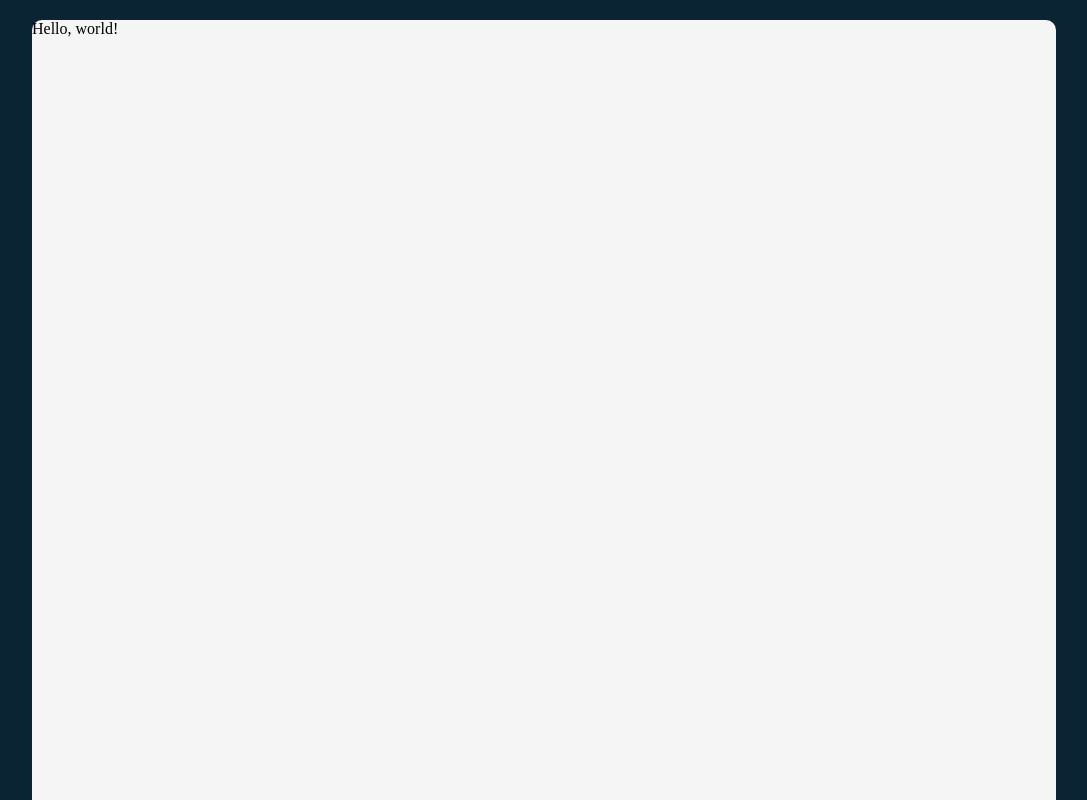
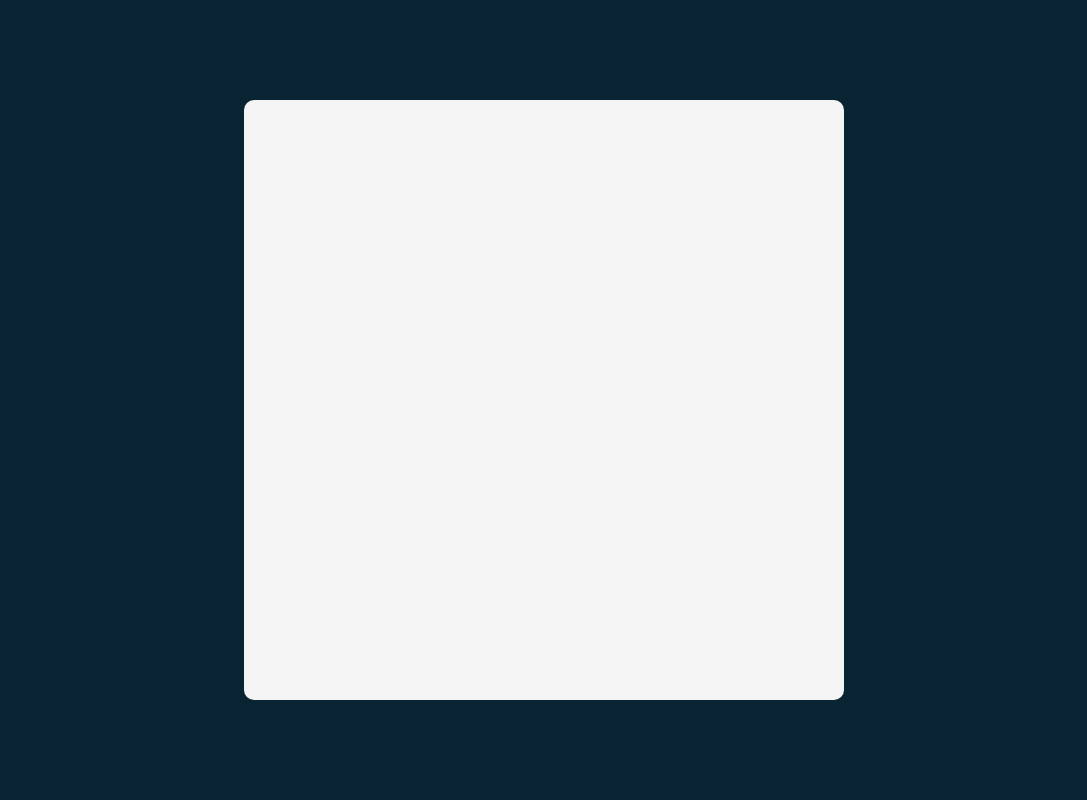
Before and after one commit to HaydenDingman/scrimba-tenzies-react, a React (Vite) app: page / in a window 1280 px wide. Shown: the top 800 px of the page, without its empty margins (96-1183 px from the left). Built offline with nearby package versions, Linux system fonts and the light colour scheme.

Commit message:
Update max-height and max-width of main

```diff
--- a/src/App.jsx
+++ b/src/App.jsx
@@ -6,7 +6,7 @@ function App() {
 
   return (
     <>
-      <main>Hello, world!</main>
+      <main></main>
     </>
   )
 }
--- a/src/index.css
+++ b/src/index.css
@@ -1,5 +1,11 @@
 * {
     box-sizing: border-box;
+}
+
+body, html {
+  margin: 0;
+  padding: 0;
+  border: 0;
 }
 
 body {
@@ -10,11 +16,12 @@ body {
     align-items: center;
     justify-content: center;
     padding: 1.25em 2em;
+    height: 100vh;
 }
 
 main {
     background-color: #F5F5F5;
-    width: 80vh;
-    height: 80vh;
     border-radius: 10px;
+    max-height: 600px;
+    max-width: 600px;
 }
```
